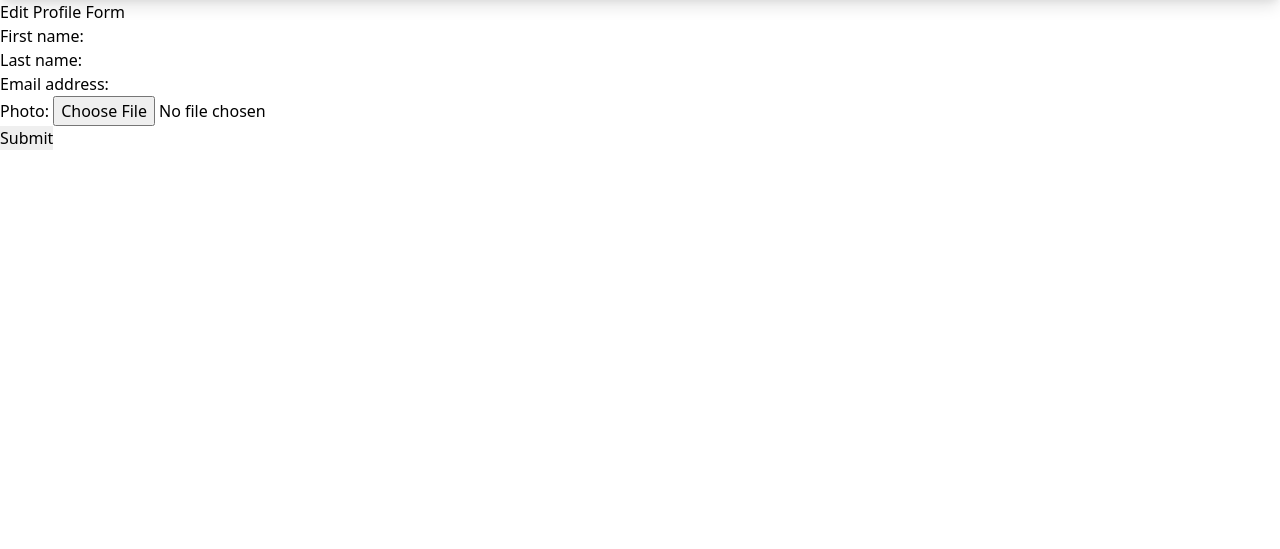
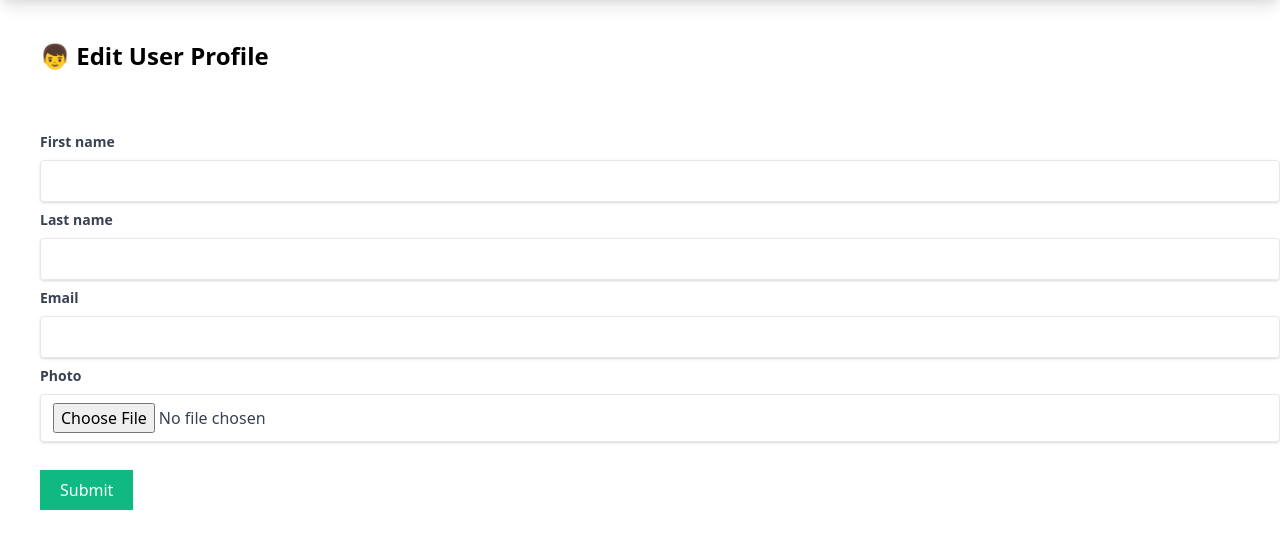
Before and after one commit to RalitsaTerzieva/social-media-app, a Django app: template social_app/users/templates/users/edit.html in a window 1280 px wide. Shown: the part 32-581 px from the top of the page. Run offline with Django 4.2, Linux system fonts and the light colour scheme; the template is opened without the code that fills it: values that come from a table or form of the project are taken from there, others are empty; style sheets or scripts are compiled from the project's sources.

Commit message:
Style create and edit page

```diff
--- a/social_app/users/templates/users/edit.html
+++ b/social_app/users/templates/users/edit.html
@@ -1,12 +1,37 @@
 {% extends 'users/base.html' %}
 
 {% block content %}
-<h2>Edit Profile Form</h2>
+<h2 class='text-2xl m-10 font-bold'>👦 Edit User Profile</h2>
+<div class='container py-5 mx-10'>
     <form  method="POST" enctype="multipart/form-data">
         {% csrf_token %}
-        {{ user_form.as_p }}
-        {{ profile_form.as_p }}
-        <input type="submit" value="Submit">
+        <div class='mb-2'>
+            <label class='block text-gray-700 text-sm font-bold mb-2'>First name</label>
+            <div class='shadow appearance-none border rounded py-2 px-3 mr-10 text-gray-700'>
+                {{ user_form.first_name }}
+            </div>
+        </div>
+        <div class='mb-2'>
+            <label class='block text-gray-700 text-sm font-bold mb-2'>Last name</label>
+            <div class='shadow appearance-none border rounded py-2 px-3 mr-10 text-gray-700'>
+                {{ user_form.last_name }}
+            </div>
+        </div>
+        <div class='mb-2'>
+            <label class='block text-gray-700 text-sm font-bold mb-2'>Email</label>
+            <div class='shadow appearance-none border rounded py-2 px-3 mr-10 text-gray-700'>
+                {{ user_form.email }}
+            </div>
+        </div>
+        <div class='mb-2'>
+            <label class='block text-gray-700 text-sm font-bold mb-2'>Photo</label>
+            <div class='shadow appearance-none border rounded py-2 px-3 mr-10 text-gray-700'>
+                {{ profile_form.photo }}
+            </div>
+        </div>
+        <button class='text-white bg-green-500 px-5 my-5 py-2' type="submit">Submit</button>
     </form>
+</div>
+
 
 {% endblock %}
```
Also changed, not shown: social_app/posts/templates/posts/create.html (+27 -0 lines).
